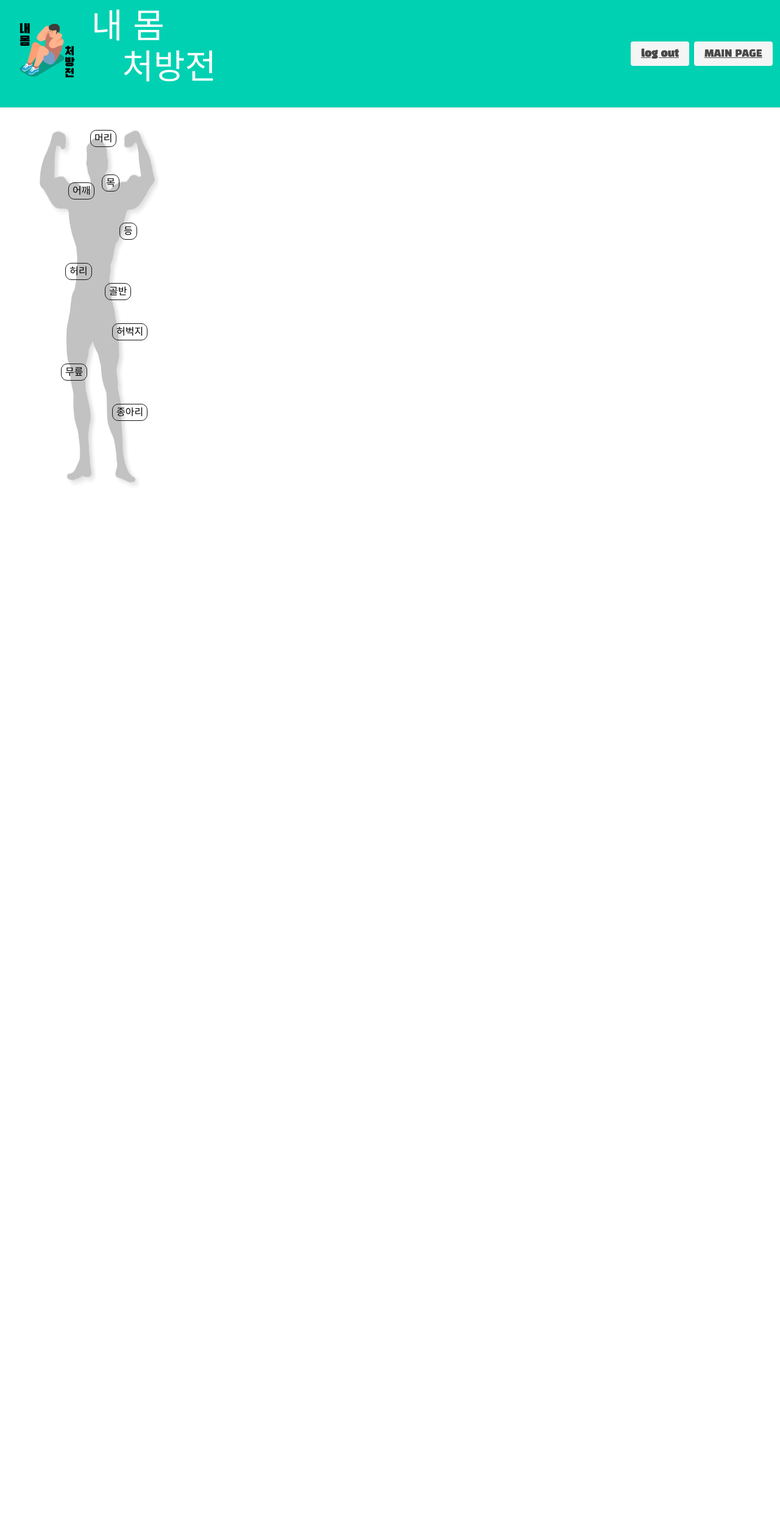
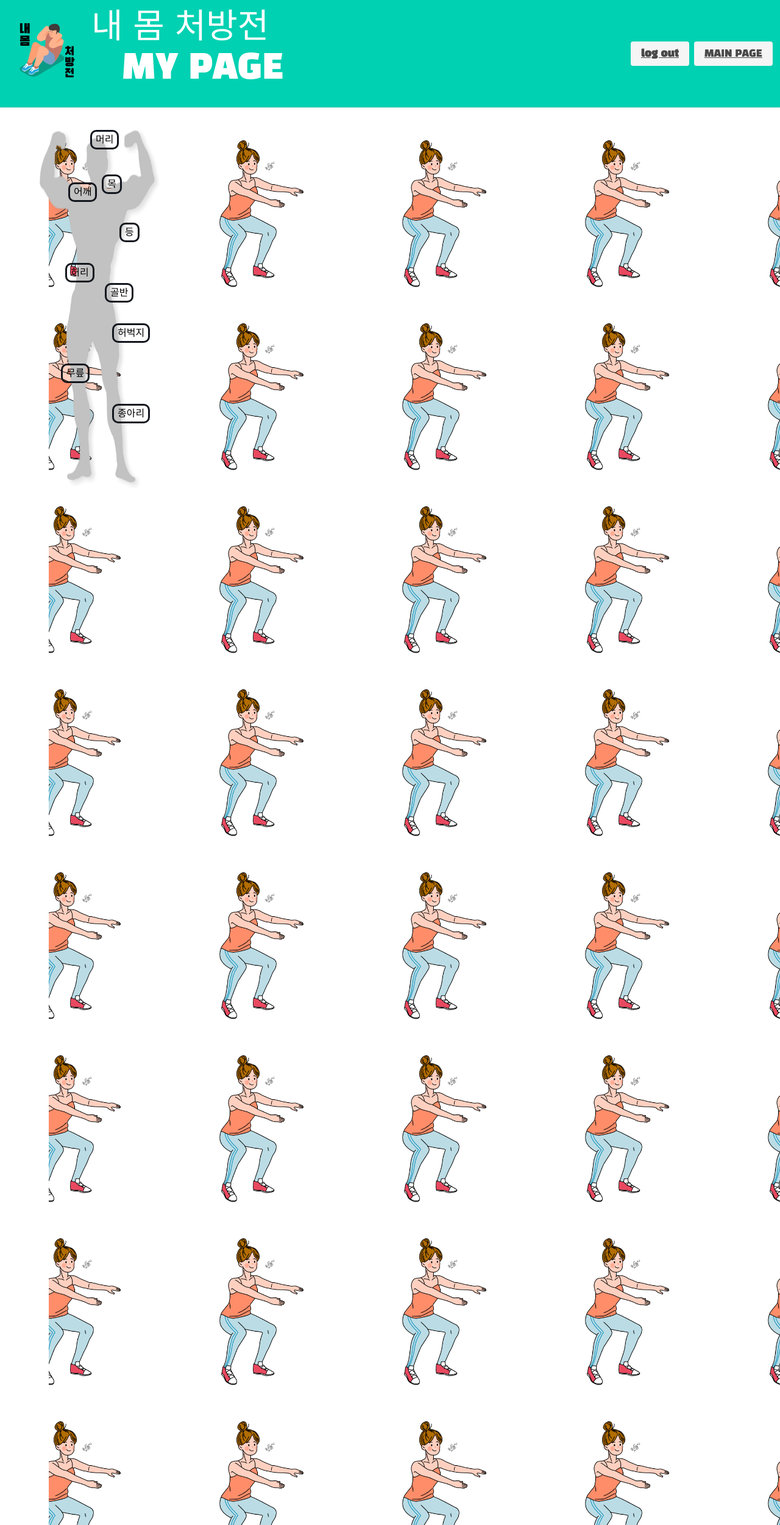
Before and after one commit to Littlecold4/Hanghae_week1_13, a Flask app: page /favorite in a window 1280 px wide. Shown: the whole page at 61% size. Before the commit the page ends 796 px from the top, so only its background shows below. Run offline with Flask 2, Linux system fonts and the light colour scheme; some libraries are stand-ins or nearby versions; some web fonts are replaced.

Commit message:
mypage_css

```diff
--- a/app.py
+++ b/app.py
@@ -140,10 +140,12 @@ def update_like():
         }
         if action_receive == "like":
             dbs.likes.insert_one(doc)
+            msg ="즐겨찾기 추가!"
         else:
             dbs.likes.delete_one(doc)
+            msg = '즐겨찾기 삭제!'
         count = dbs.likes.count_documents({"video_id": video_id_receive, "type": type_receive})
-        return jsonify({"result": "success", 'msg': 'updated', "count": count})
+        return jsonify({"result": "success", 'msg': msg, "count": count})
     except (jwt.ExpiredSignatureError, jwt.exceptions.DecodeError):
         return redirect(url_for("home"))
 
--- a/static/css/favorite.css
+++ b/static/css/favorite.css
@@ -1,6 +1,13 @@
-/*전체*/
-*{
+* {
     font-family: 'Black Han Sans';
+}
+
+.navbar {
+    background-color: #20c997;
+}
+
+body {
+    margin: 0;
 }
 
 /*nav*/
@@ -16,7 +23,6 @@ header {
     box-shadow: 0 2px 2px rgba(0, 0, 0, 0.05), 0 1px 0 rgba(0, 0, 0, 0.05);
 }
 
-/*wrap 하위*/
 .wrap {
     position: relative;
     margin-top: 200px;
@@ -36,11 +42,12 @@ aside {
     padding: 0px 40px;
 }
 
-.menu-title {
-    display: flex;
-    flex-display: column;
-    justify-content: center;
-    align-items: center;
+/*section*/
+section {
+    float: right;
+    width: 75%;
+
+    /*border: 1px blue solid;*/
 }
 
 /* 사람 버튼 css */
@@ -67,18 +74,31 @@ aside {
     height: 100%;
 }
 
-.human-btn{
+.human-btn {
     position: absolute;
 
     background-color: transparent;
 
-    border: 1.5px solid #12161d;
+    border: 3px solid #12161d;
     border-radius: 10px;
 
     cursor: pointer;
     transition: 1s;
 }
-.human-btn:hover{
+.human-btn-click {
+    position: absolute;
+
+    background-color: transparent;
+    color: #20c997;
+
+    border: 3px solid #20c997;
+    border-radius: 10px;
+
+    cursor: pointer;
+    transition: 1s;
+}
+
+.human-btn:hover {
     background-color: black;
     color: white;
 }
@@ -87,51 +107,82 @@ aside {
     top: 7%;
     left: 45%;
 }
+
 .btn2 {
     top: 18%;
     left: 53%;
 }
+
 .btn3 {
     top: 30%;
     left: 65%;
 }
+
 .btn4 {
     top: 20%;
     left: 30%;
 }
+
 .btn5 {
     top: 40%;
     left: 28%;
 }
+
 .btn6 {
     top: 45%;
     left: 55%;
 }
+
 .btn7 {
     top: 55%;
     left: 60%;
 }
+
 .btn8 {
     top: 65%;
     left: 25%;
 }
+
 .btn9 {
     top: 75%;
     left: 60%;
 }
 
-/*section*/
-section {
-    float: right;
-    width: 75%;
-
-    /*border: 1px blue solid;*/
-}
-
-/*card*/
 .card {
-    margin: 10px;
+    margin: 20px;
     width: 25%;
+    height: 400px;
     max-width: 1200px;
     outline-color: #20c997;
 }
+
+.content {
+    width: 1200px;
+    height: 2300px;
+    padding-left: 20px;
+    padding-top: 20px;
+    background-image: linear-gradient(0deg, rgba(0, 0, 0, 0), rgba(0, 0, 0, 0)), url('/static/img/img1.png');
+    background-position: center;
+    background-size:300px 300px;
+    background-attachment: fixed;
+    clear: both;
+}
+
+.menu-title {
+    display: flex;
+    flex-display: column;
+    justify-content: center;
+    align-items: center;
+}
+
+/*.content {*/
+/*    width: 1200px;*/
+/*    height: 3000px;*/
+/*    !*background-image: linear-gradient(0deg, rgba(0, 0, 0, 0.5), rgba(0, 0, 0, 0.5)), url('/static/img/logo.png');*!*/
+/*    !*background-position: center;*!*/
+/*    !*background-size: cover;*!*/
+/*    padding-bottom: 20px;*/
+/*    padding-left: 20px;*/
+/*    padding-right: 20px;*/
+
+/*}*/
--- a/static/js/favorite.js
+++ b/static/js/favorite.js
@@ -3,6 +3,21 @@ $(document).ready(function () {
 
 //부위별 즐겨찾기 영상 리스트
 function posting_fa(num) {
+     let btn_num = 'btn'+num
+    // let $a_like = $(`#${btn_num}`)
+    // console.log($a_like)
+    // console.log(btn_num)
+    let a= "human-btn "+btn_num
+    if(document.getElementById(btn_num).className==a) {
+        console.log(num)
+        document.getElementById(btn_num).className = 'human-btn-click ' + btn_num
+        for (let i = 1; i <= 9; i++) {
+            if (i != num) {
+                let btn_num = 'btn' + i
+                let a = 'human-btn ' + 'btn' + i
+                document.getElementById(btn_num).className = a
+            }
+        }
     $('#list').empty()
     $.ajax({
         type: 'POST',
@@ -48,9 +63,9 @@ function posting_fa(num) {
                                     </div>
                                       <nav class="level is-mobile">
                                             <div class="level-left">
-                                                <a class="level-item is-sparta" aria-label="heart" onclick="toggle_like_fa('${row["video_id"]}','heart')">
+                                                <a style="text-decoration:none " class="level-item is-sparta" aria-label="heart" onclick="toggle_like_fa('${row["video_id"]}','heart')">
                                                     <span class="icon is-small"><i class="fa ${class_heart}" aria-hidden="true" style="color: red"></i></span>&nbsp;<span class="like-num">${count}</span>
-                                                <a class="level-item is-sparta" aria-label="favorite" onclick="delete_favorite('${row["video_id"]}','favorite')">
+                                                <a style="text-decoration:none " class="level-item is-sparta" aria-label="favorite" onclick="delete_favorite('${row["video_id"]}','favorite')">
                                                     <span class="icon is-small"><i class="fa ${class_favorite}" aria-hidden="true" style="color: yellow"></i></span>&nbsp;
                                                 </a>
                                             </div>
@@ -62,6 +77,10 @@ function posting_fa(num) {
             }
         }
     });
+}else{
+        document.getElementById(btn_num).className = 'human-btn '+btn_num
+        $('#list').empty()
+    }
 }
 
 
--- a/static/js/index.js
+++ b/static/js/index.js
@@ -60,6 +60,7 @@ function toggle_favorite(video_id, type) {
             },
             success: function (response) {
                 // console.log("favorite")
+                alert(response['msg'])
                 $i_like.addClass("fa-star").removeClass("fa-star-o")
                 $a_like.find("span.like-num").text(response["count"])
             }
@@ -74,6 +75,7 @@ function toggle_favorite(video_id, type) {
                 action_give: "unlike"
             },
             success: function (response) {
+                alert(response['msg'])
                 // console.log("unfavorite")
                 $i_like.addClass("fa-star-o").removeClass("fa-star")
                 $a_like.find("span.like-num").text(response["count"])
--- a/templates/favorite.html
+++ b/templates/favorite.html
@@ -50,7 +50,7 @@
                 <img src="{{ url_for('static', filename='img/logo.png') }}" alt="웹 로고" width="150" , height="15"
                      onclick="window.location.href='/'"
                      style="cursor: pointer">
-                <h1 onclick="window.location.href='/'" style="cursor: pointer; font-size: 3.5rem">내 몸<br>&nbsp;&nbsp; 처방전
+                <h1 onclick="window.location.href='/'" style="cursor: pointer; font-size: 3.5rem">내 몸 처방전<br>&nbsp;&nbsp; MY PAGE
                 </h1>
             </div>
             <!-- 로그아웃, 마이페이지 버튼-->
```
